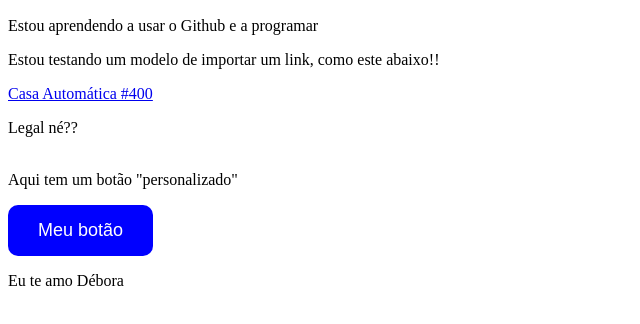
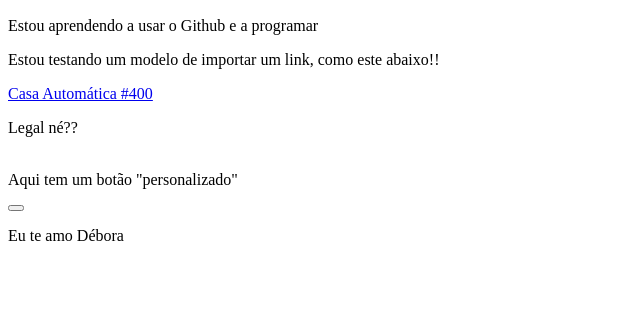
Before and after one commit to LinkdeZelda/Html-simples, a plain HTML site: page index.html in a window 1280 px wide. Shown: the part 96-420 px from the top of the page, without its empty margins (0-640 px from the left). Drawn offline with Linux system fonts and the light colour scheme.

Commit message:
Update index.html

```diff
--- a/index.html
+++ b/index.html
@@ -5,14 +5,8 @@
 <a href="https://youtu.be/oDVH4HnGByU?si=2ebVznMunHIu2LDx">Casa Automática #400</a>
 <p>Legal né??</p>
 <p><br>Aqui tem um botão "personalizado"</p>
-<button style="
-    background-color: blue;
-    color: white;
-    padding: 15px 30px;
-    border: none;
-    border-radius: 10px;
-    font-size: 18px;
-">
-    Meu botão
-</button>
+ <audio id="som">
+        <source src="aiiii-aiii-aiiii.mp3" type="audio/mpeg">
+    </audio>
+    <button onclick="document.getElementById('som').play()"></button>
 <p>Eu te amo Débora</p>
```
